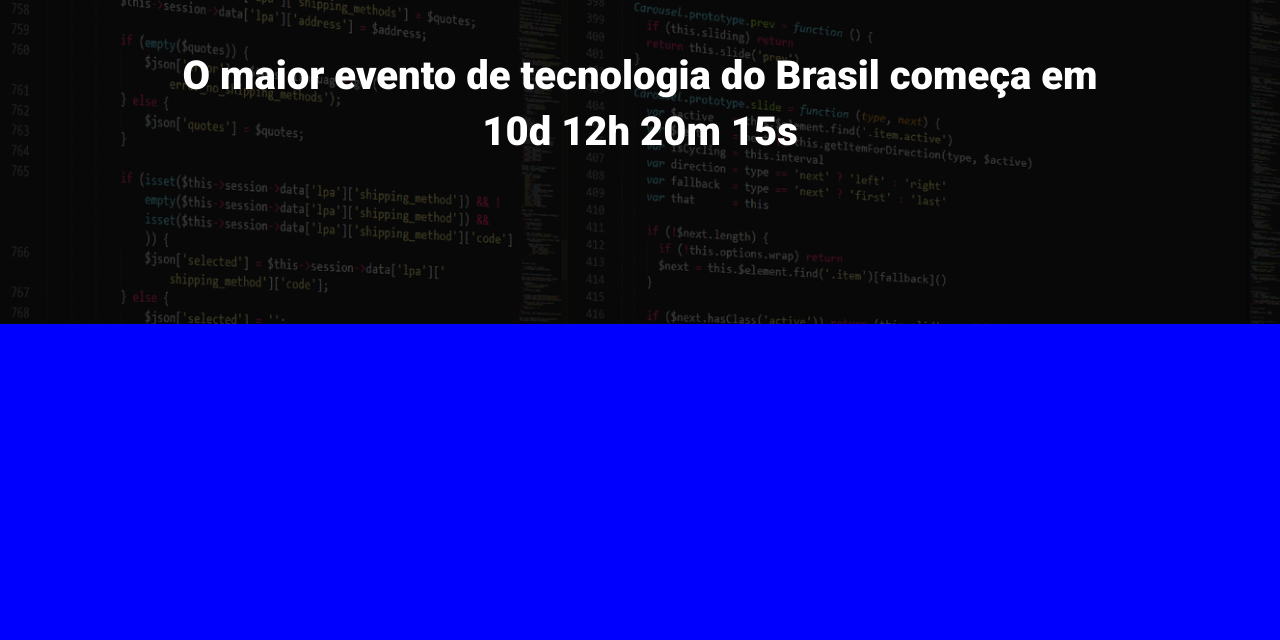
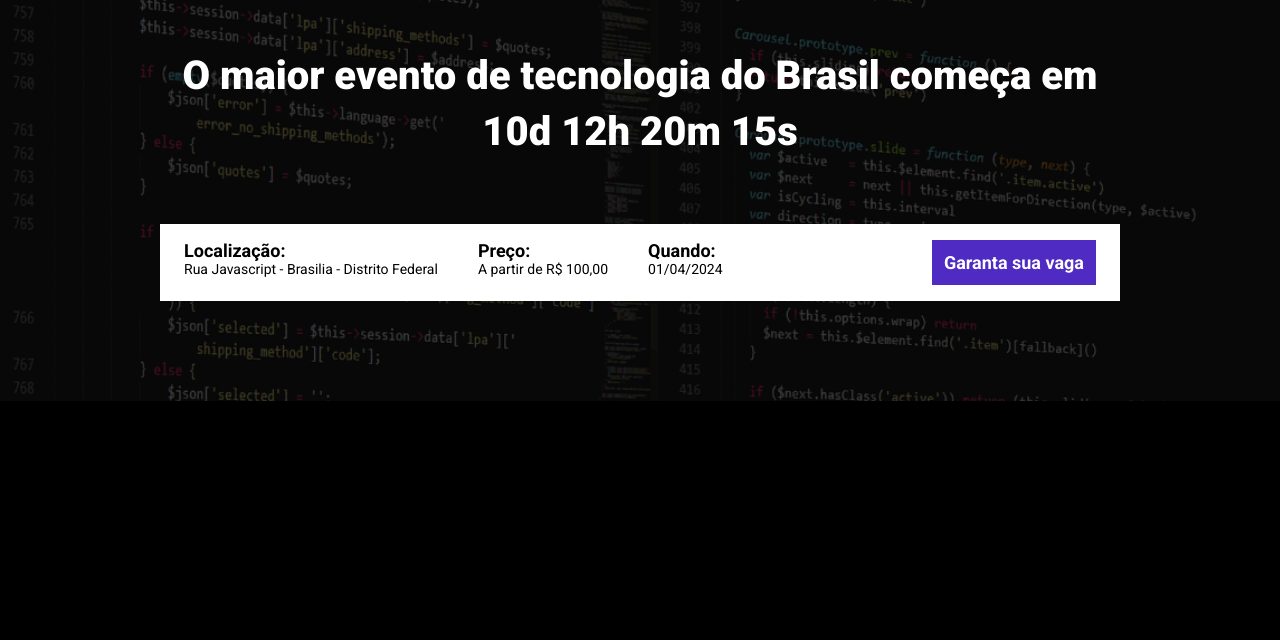
Before and after one commit to LilyDesenv/ebac_tech_talks, a website built with Parcel: page src/index.html in a window 1280 px wide. Shown: the part 160-800 px from the top of the page. Built offline with nearby package versions, Linux system fonts and the light colour scheme.

Commit message:
criação da barra de informações do hero

```diff
--- a/src/index.html
+++ b/src/index.html
@@ -16,6 +16,26 @@
             <p class="hero__text">
                 O maior evento de tecnologia do Brasil começa em 10d 12h 20m 15s
             </p>
+
+            <div class="infos_bar">
+                <ul class="infos_bar__infos">
+                    <li class="infos_bar__infos__item">
+                        <b>Localização:</b>
+                        Rua Javascript - Brasilia - Distrito Federal
+                    </li>
+                    <li class="infos_bar__infos__item">
+                        <b>Preço:</b>
+                        A partir de R$ 100,00
+                    </li>
+                    <li class="infos_bar__infos__item">
+                        <b>Quando:</b>
+                        01/04/2024
+                    </li>
+                </ul>
+                <a href="" class="button button--primary">
+                    Garanta sua vaga
+                </a>
+            </div>
         </div>
     </header>
 
--- a/src/styles/_hero.scss
+++ b/src/styles/_hero.scss
@@ -1,4 +1,4 @@
-
+@use 'components/variables';
 
 .hero{
     padding-top: 64px;
@@ -18,7 +18,7 @@
         left: 0;
         width: 100%;
         height: 100%;
-        background-color: #000;
+        background-color: variables.$corDeFundoHero;
         content: '';
         opacity: .7;
     }
--- /dev/null
+++ b/src/styles/components/_buttons.scss
@@ -0,0 +1,25 @@
+@use 'variables';
+
+.button{
+    padding: 12px;
+    font-size: 18px;
+    font-weight: bold;
+    text-decoration: none;
+    text-align: center;
+    white-space: nowrap;
+
+    &--primary{
+        color: variables.$corTextoPrincipal;
+        background-color: variables.$corBotao;
+    }
+
+    @media (max-width: 640px){
+        display: block;
+        width: 100%;
+    }
+
+    @media (min-width: 641px) and (max-width: 1023px){
+        align-items: center;
+        display: flex;
+    }
+}
--- /dev/null
+++ b/src/styles/components/_infos_bar.scss
@@ -0,0 +1,45 @@
+@use 'variables';
+
+.infos_bar{
+    background-color: variables.$corDeFundoBarra;
+    padding: 16px 24px;
+    display: flex;
+    justify-content: space-between;
+
+    &__infos{
+        display: flex;
+        gap: 40px;
+
+
+        &__item{
+            font-size: 14px;
+            color: variables.$corTextoSecundario;
+
+            b{
+                font-size: 18px;
+                display: block;
+                color: variables.$corTextoSecundario;
+            }
+        }
+
+    }
+
+    @media (max-width: 640px){
+        display: block;
+
+        &__infos{
+            display: block;
+
+            &__item{
+                margin-bottom: 24px;
+            }
+        }
+    }
+
+    @media (min-width: 641px) and (max-width: 1023px){
+        &__infos{
+            gap: 16px;
+        }
+    }
+
+}
--- /dev/null
+++ b/src/styles/components/_variables.scss
@@ -0,0 +1,12 @@
+//cores
+$corDeFundo: #000;
+$corDeFundoHero: #000;
+$corDeFundoBarra: #fff;
+
+$corTextoPrincipal: #fff;
+$corTextoSecundario: #000;
+
+$corBotao: #4F2AC3;
+
+//Fonte
+$fontePrincipal: 'Roboto', sans-serif;
--- a/src/styles/main.scss
+++ b/src/styles/main.scss
@@ -1,11 +1,15 @@
-@use "hero";
+@use 'hero';
+@use 'components/infos_bar';
+@use 'components/buttons';
+@use 'components/variables';
 
 *{
     box-sizing: border-box;
     margin: 0;
     padding: 0;
-    font-family: 'Roboto', sans-serif;
-    color: #fff;
+    font-family: variables.$fontePrincipal;
+    color: variables.$corTextoPrincipal;
+    list-style: none;
 }
 
 .container{
@@ -25,5 +29,5 @@
 
 
 body{
-    background-color: blue;
+    background-color: variables.$corDeFundo;
 }
```
